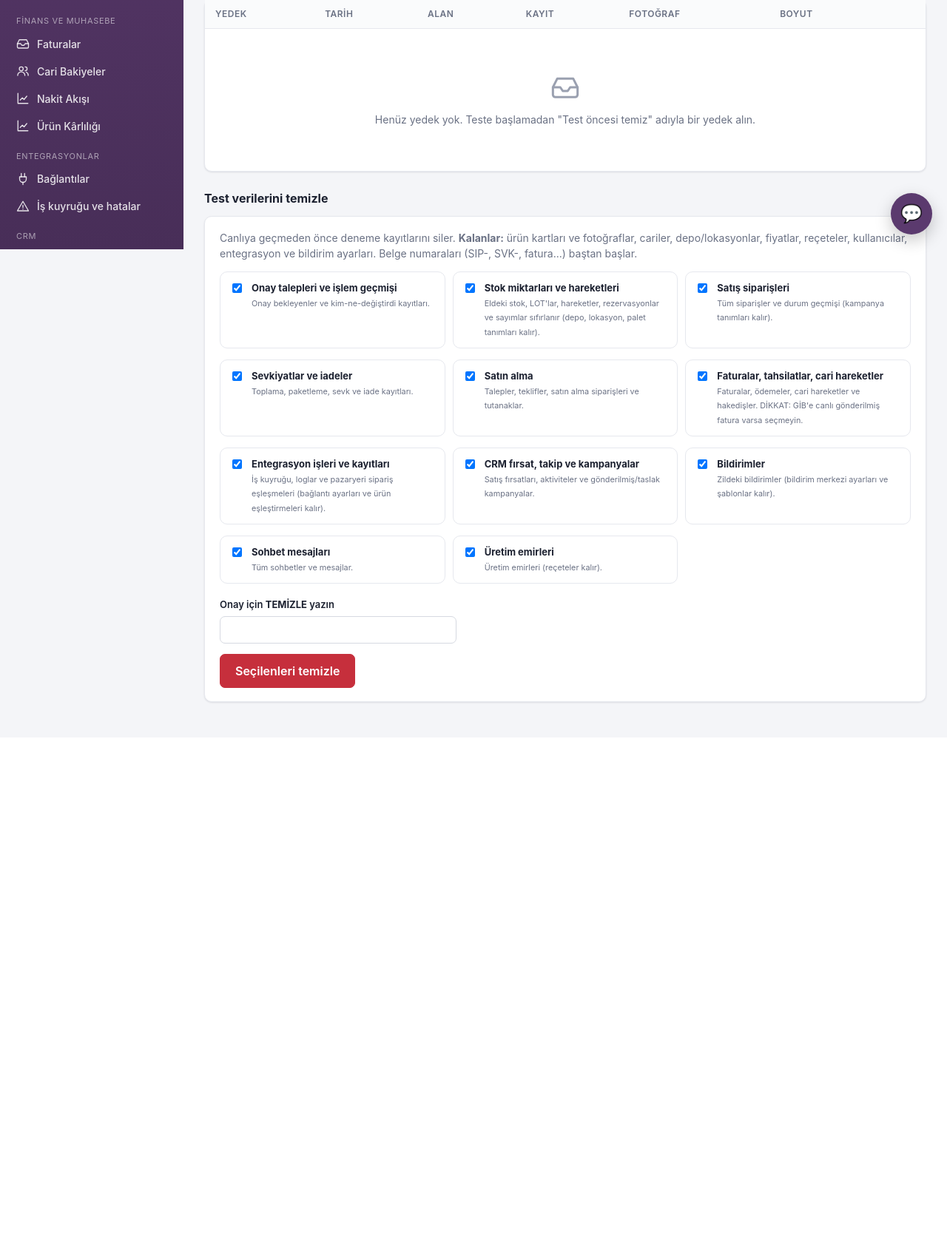
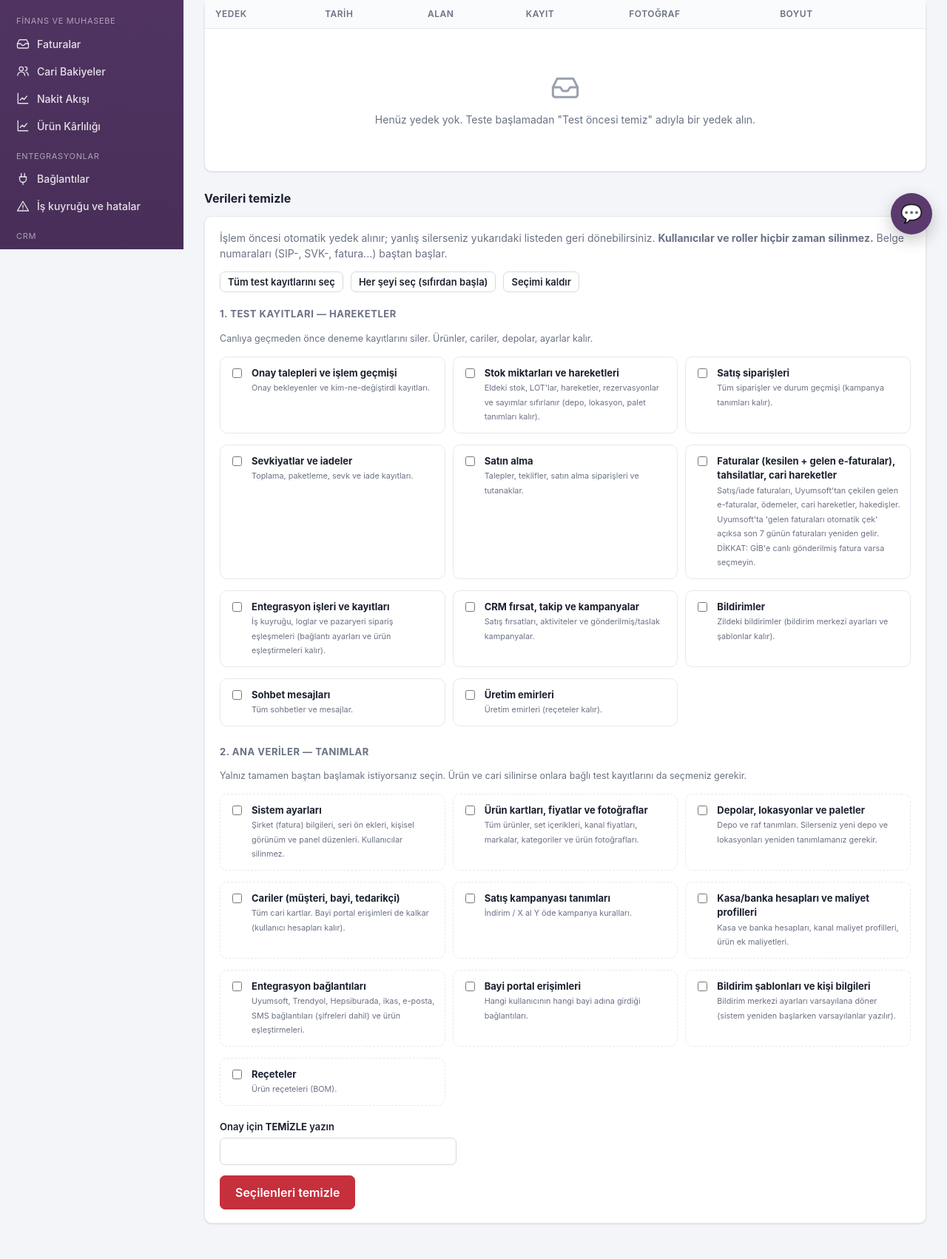
Before and after one commit to infoclerie/Eglo, a Django app: page /ayarlar/yedekler/ in a window 1280 px wide. Shown: the part 463-2165 px from the top of the page at 74% size. Before the commit the page ends 1415 px from the top, so only its background shows below. Run offline with Django 5.2, Linux system fonts and the light colour scheme; the visitor is signed in with stand-in values (Sample User, id 1); data comes from the database, SQL or seed files in the repository; data that the repository does not hold is empty.

Commit message:
Veri temizleme: ana veriler (ürün, cari, depo, reçete, bağlantılar, ayarlar) grubu, tümünü seç / her şeyi sıfırla; gelen e-faturalar açıklaması
Co-Authored-By: Claude Opus 5.5 <noreply@anthropic.com>
Claude-Session: https://claude.ai/code/session_01QFgTjSyfxyFtPvZYzZ2sK7

```diff
--- a/apps/accounting/module.py
+++ b/apps/accounting/module.py
@@ -14,5 +14,6 @@ MANIFEST = {
         ("Ürün Kârlılığı", "accounting:profitability", "chart"),
         ("Pazaryeri Hakediş", "admin:accounting_marketplacesettlement_changelist", "cart"),
     ],
-    "reset_data": [{'label': 'Faturalar, tahsilatlar, cari hareketler', 'desc': "Faturalar, ödemeler, cari hareketler ve hakedişler. DİKKAT: GİB'e canlı gönderilmiş fatura varsa seçmeyin.", 'models': ['accounting.LedgerEntry', 'accounting.Payment', 'accounting.InvoiceLine', 'accounting.Invoice', 'accounting.MarketplaceSettlement'], 'sequences': ['invoice.']}],
+    "reset_data": [{'label': 'Faturalar (kesilen + gelen e-faturalar), tahsilatlar, cari hareketler', 'desc': "Satış/iade faturaları, Uyumsoft'tan çekilen gelen e-faturalar, ödemeler, cari hareketler, hakedişler. Uyumsoft'ta 'gelen faturaları otomatik çek' açıksa son 7 günün faturaları yeniden gelir. DİKKAT: GİB'e canlı gönderilmiş fatura varsa seçmeyin.", 'models': ['accounting.LedgerEntry', 'accounting.Payment', 'accounting.InvoiceLine', 'accounting.Invoice', 'accounting.MarketplaceSettlement'], 'sequences': ['invoice.']}],
+    "reset_master": [{'label': 'Kasa/banka hesapları ve maliyet profilleri', 'desc': 'Kasa ve banka hesapları, kanal maliyet profilleri, ürün ek maliyetleri.', 'models': ['accounting.ProductCostExtra', 'accounting.ChannelCostProfile', 'accounting.Account']}],
 }
--- a/apps/catalog/module.py
+++ b/apps/catalog/module.py
@@ -7,4 +7,5 @@ MANIFEST = {
     "icon": "tag",
     "color": "#e07a2e",
     "menu": [("Ürünler", "admin:catalog_product_changelist", "tag"), ("Markalar ve Kategoriler", "admin:catalog_category_changelist", "tag")],
+    "reset_master": [{'label': 'Ürün kartları, fiyatlar ve fotoğraflar', 'desc': 'Tüm ürünler, set içerikleri, kanal fiyatları, markalar, kategoriler ve ürün fotoğrafları.', 'models': ['catalog.ProductImage', 'catalog.ProductPrice', 'catalog.KitComponent', 'catalog.Product', 'catalog.Brand', 'catalog.Category'], 'media': ['urunler']}],
 }
--- a/apps/core/module.py
+++ b/apps/core/module.py
@@ -7,4 +7,5 @@ MANIFEST = {
     "color": "#5b3a6e",
     "menu": [("Ana Panel", "core:dashboard", "home"), ("Onay Bekleyenler", "admin:core_approvalrequest_changelist", "approve")],
     "reset_data": [{'label': 'Onay talepleri ve işlem geçmişi', 'desc': 'Onay bekleyenler ve kim-ne-değiştirdi kayıtları.', 'models': ['core.ApprovalRequest', 'core.AuditLog']}],
+    "reset_master": [{'label': 'Sistem ayarları', 'desc': 'Şirket (fatura) bilgileri, seri ön ekleri, kişisel görünüm ve panel düzenleri. Kullanıcılar silinmez.', 'models': ['core.UserPreference', 'core.Setting'], 'sequences': ['']}],
 }
--- a/apps/core/templates/core/backups.html
+++ b/apps/core/templates/core/backups.html
@@ -38,12 +38,29 @@
     <div class="inline" style="justify-content:flex-end"><button type="button" class="btn" onclick="document.getElementById('restore').close()">Vazgeç</button><button class="btn btn-danger btn-lg">Geri dön</button></div></form>
 </dialog>
 
-<h2>Test verilerini temizle</h2>
-<form method="post" class="card card-pad form" onsubmit="return confirm('Seçilen kayıtlar silinecek. Öncesi otomatik yedeklenir. Devam?')">{% csrf_token %}<input type="hidden" name="action" value="reset">
-  <p class="muted" style="margin:0">Canlıya geçmeden önce deneme kayıtlarını siler. <b>Kalanlar:</b> ürün kartları ve fotoğraflar, cariler, depo/lokasyonlar, fiyatlar, reçeteler, kullanıcılar, entegrasyon ve bildirim ayarları. Belge numaraları (SIP-, SVK-, fatura...) baştan başlar.</p>
-  <div class="reset-groups">{% for g in groups %}<label class="reset-group"><input type="checkbox" name="groups" value="{{ g.key }}" checked><span><b>{{ g.label }}</b><small>{{ g.desc }}</small></span></label>{% endfor %}</div>
+<h2>Verileri temizle</h2>
+<form method="post" class="card card-pad form" id="resetform" onsubmit="return confirmReset()">{% csrf_token %}<input type="hidden" name="action" value="reset">
+  <p class="muted" style="margin:0">İşlem öncesi otomatik yedek alınır; yanlış silerseniz yukarıdaki listeden geri dönebilirsiniz. <b>Kullanıcılar ve roller hiçbir zaman silinmez.</b> Belge numaraları (SIP-, SVK-, fatura...) baştan başlar.</p>
+  <div class="inline" style="flex-wrap:wrap">
+    <button type="button" class="btn btn-sm" onclick="pick('test')">Tüm test kayıtlarını seç</button>
+    <button type="button" class="btn btn-sm" onclick="pick('all')">Her şeyi seç (sıfırdan başla)</button>
+    <button type="button" class="btn btn-sm" onclick="pick('none')">Seçimi kaldır</button>
+  </div>
+  <h3 class="preset-group" style="margin:6px 0 0">1. Test kayıtları — hareketler</h3>
+  <p class="small muted" style="margin:0">Canlıya geçmeden önce deneme kayıtlarını siler. Ürünler, cariler, depolar, ayarlar kalır.</p>
+  <div class="reset-groups">{% for g in test_groups %}<label class="reset-group"><input type="checkbox" name="groups" value="{{ g.key }}" data-kind="test"><span><b>{{ g.label }}</b><small>{{ g.desc }}</small></span></label>{% endfor %}</div>
+  <h3 class="preset-group" style="margin:6px 0 0">2. Ana veriler — tanımlar</h3>
+  <p class="small muted" style="margin:0">Yalnız tamamen baştan başlamak istiyorsanız seçin. Ürün ve cari silinirse onlara bağlı test kayıtlarını da seçmeniz gerekir.</p>
+  <div class="reset-groups">{% for g in master_groups %}<label class="reset-group master"><input type="checkbox" name="groups" value="{{ g.key }}" data-kind="master"><span><b>{{ g.label }}</b><small>{{ g.desc }}</small></span></label>{% endfor %}</div>
   <div style="max-width:320px"><label for="tc">Onay için <b>TEMİZLE</b> yazın</label><input id="tc" name="confirm" autocomplete="off" required></div>
   <div><button class="btn btn-danger btn-lg">Seçilenleri temizle</button></div>
 </form>
+<script>
+function pick(m){document.querySelectorAll('#resetform input[name=groups]').forEach(c=>{c.checked=m==='all'||(m==='test'&&c.dataset.kind==='test');});}
+function confirmReset(){const sel=[...document.querySelectorAll('#resetform input[name=groups]:checked')];
+  if(!sel.length){alert('Temizlenecek en az bir grup seçin.');return false;}
+  const master=sel.filter(c=>c.dataset.kind==='master').length;
+  return confirm(sel.length+' grup silinecek'+(master?' ('+master+' tanesi ANA VERİ: ürün, cari, depo vb.)':'')+'. Öncesi otomatik yedeklenir. Devam?');}
+</script>
 <script>function openRestore(f,n,d){document.getElementById("rf").value=f;document.getElementById("rn").textContent=n;document.getElementById("rd").textContent=d;document.getElementById("rc").value="";document.getElementById("restore").showModal();}</script>
 {% endblock %}
--- a/apps/core/views.py
+++ b/apps/core/views.py
@@ -153,13 +153,16 @@ def backups(request):
                     raise _VE("Onay için kutuya TEMİZLE yazın.")
                 res = bk.reset_test_data(request.POST.getlist("groups"), request.user)
                 total = sum(res["counts"].values())
-                messages.success(request, f"{total} test kaydı silindi. Öncesi yedeklendi: {res['safety']}")
+                detail = ", ".join(f"{k}: {v}" for k, v in res["counts"].items() if v)
+                messages.success(request, f"{total} kayıt silindi ({detail or 'silinecek kayıt yoktu'}). Öncesi yedeklendi: {res['safety']}")
         except _VE as exc:
             messages.error(request, " ".join(exc.messages))
         return redirect("core:backups")
     import shutil
     usage = shutil.disk_usage(bk.root())
-    return render(request, "core/backups.html", {"items": bk.list_backups(), "groups": bk.reset_groups(),
+    groups = bk.reset_groups()
+    return render(request, "core/backups.html", {"items": bk.list_backups(), "test_groups": [g for g in groups if g["kind"] == "test"],
+                                                 "master_groups": [g for g in groups if g["kind"] == "master"],
                                                  "free_gb": round(usage.free / 1024 ** 3, 1)})
 
 
--- a/apps/integrations/module.py
+++ b/apps/integrations/module.py
@@ -8,4 +8,5 @@ MANIFEST = {
     "color": "#0b6bcb",
     "menu": [("Bağlantılar", "integrations:home", "plug"), ("İş kuyruğu ve hatalar", "integrations:jobs", "alert")],
     "reset_data": [{'label': 'Entegrasyon işleri ve kayıtları', 'desc': 'İş kuyruğu, loglar ve pazaryeri sipariş eşleşmeleri (bağlantı ayarları ve ürün eşleştirmeleri kalır).', 'models': ['integrations.ExternalOrder', 'integrations.SyncLog', 'integrations.IntegrationJob']}],
+    "reset_master": [{'label': 'Entegrasyon bağlantıları', 'desc': 'Uyumsoft, Trendyol, Hepsiburada, ikas, e-posta, SMS bağlantıları (şifreleri dahil) ve ürün eşleştirmeleri.', 'models': ['integrations.ChannelListing', 'integrations.IntegrationAccount']}],
 }
--- a/apps/inventory/module.py
+++ b/apps/inventory/module.py
@@ -14,4 +14,5 @@ MANIFEST = {
         ("Sayımlar", "admin:inventory_stockcount_changelist", "check"),
     ],
     "reset_data": [{'label': 'Stok miktarları ve hareketleri', 'desc': "Eldeki stok, LOT'lar, hareketler, rezervasyonlar ve sayımlar sıfırlanır (depo, lokasyon, palet tanımları kalır).", 'models': ['inventory.Reservation', 'inventory.StockCountLine', 'inventory.StockCount', 'inventory.Quant', 'inventory.StockMove', 'inventory.Lot'], 'sequences': ['inventory.', 'count']}],
+    "reset_master": [{'label': 'Depolar, lokasyonlar ve paletler', 'desc': 'Depo ve raf tanımları. Silerseniz yeni depo ve lokasyonları yeniden tanımlamanız gerekir.', 'models': ['inventory.Pallet', 'inventory.Location', 'inventory.Warehouse']}],
 }
--- a/apps/notifications/module.py
+++ b/apps/notifications/module.py
@@ -8,4 +8,5 @@ MANIFEST = {
     "color": "#c2410c",
     "menu": [("Bildirimlerim", "notifications:list", "alert"), ("Bildirim merkezi", "notifications:center", "settings")],
     "reset_data": [{'label': 'Bildirimler', 'desc': 'Zildeki bildirimler (bildirim merkezi ayarları ve şablonlar kalır).', 'models': ['notifications.Notification']}],
+    "reset_master": [{'label': 'Bildirim şablonları ve kişi bilgileri', 'desc': 'Bildirim merkezi ayarları varsayılana döner (sistem yeniden başlarken varsayılanlar yazılır).', 'models': ['notifications.ContactInfo', 'notifications.NotificationRule']}],
 }
--- a/apps/partners/module.py
+++ b/apps/partners/module.py
@@ -6,4 +6,5 @@ MANIFEST = {
     "icon": "users",
     "color": "#2563c9",
     "menu": [("Cariler", "admin:partners_partner_changelist", "users")],
+    "reset_master": [{'label': 'Cariler (müşteri, bayi, tedarikçi)', 'desc': 'Tüm cari kartlar. Bayi portal erişimleri de kalkar (kullanıcı hesapları kalır).', 'models': ['partners.Partner'], 'sequences': ['partners.']}],
 }
--- a/apps/portal/module.py
+++ b/apps/portal/module.py
@@ -7,4 +7,5 @@ MANIFEST = {
     "icon": "users",
     "color": "#0f766e",
     "menu": [("Bayi kullanıcıları", "admin:portal_portalaccess_changelist", "users")],
+    "reset_master": [{'label': 'Bayi portal erişimleri', 'desc': 'Hangi kullanıcının hangi bayi adına girdiği bağlantıları.', 'models': ['portal.PortalAccess']}],
 }
--- a/apps/production/module.py
+++ b/apps/production/module.py
@@ -9,4 +9,5 @@ MANIFEST = {
     "menu": [("Üretim emirleri", "production:list", "box"), ("Yeni üretim emri", "production:new", "plus"),
              ("Reçeteler", "admin:production_billofmaterials_changelist", "settings")],
     "reset_data": [{'label': 'Üretim emirleri', 'desc': 'Üretim emirleri (reçeteler kalır).', 'models': ['production.ProductionOrder'], 'sequences': ['production.']}],
+    "reset_master": [{'label': 'Reçeteler', 'desc': 'Ürün reçeteleri (BOM).', 'models': ['production.BomLine', 'production.BillOfMaterials']}],
 }
--- a/apps/sales/module.py
+++ b/apps/sales/module.py
@@ -8,4 +8,5 @@ MANIFEST = {
     "color": "#d9485f",
     "menu": [("Sipariş Havuzu", "sales:pool", "cart"), ("Yeni Sipariş", "admin:sales_salesorder_add", "cart"), ("Kampanyalar", "admin:sales_campaign_changelist", "tag")],
     "reset_data": [{'label': 'Satış siparişleri', 'desc': 'Tüm siparişler ve durum geçmişi (kampanya tanımları kalır).', 'models': ['sales.OrderStatusLog', 'sales.SalesOrderLine', 'sales.SalesOrder'], 'sequences': ['sales.']}],
+    "reset_master": [{'label': 'Satış kampanyası tanımları', 'desc': 'İndirim / X al Y öde kampanya kuralları.', 'models': ['sales.Campaign']}],
 }
--- a/static/css/app.css
+++ b/static/css/app.css
@@ -311,3 +311,5 @@ body.erp .reset-group { display: flex; gap: 10px; align-items: flex-start; paddi
 body.erp .reset-group input { margin-top: 3px; }
 body.erp .reset-group b { display: block; } body.erp .reset-group small { color: var(--muted); }
 body.erp dialog::backdrop { background: rgba(15, 23, 42, .45); }
+body.erp .reset-group.master { border-style: dashed; }
+body.erp .reset-group:has(input:checked) { border-color: var(--danger, #b91c1c); background: #fef2f2; }
```
Also changed, not shown: apps/core/backups.py (+23 -4 lines), apps/core/tests/test_backups.py (+34 -1 lines).
